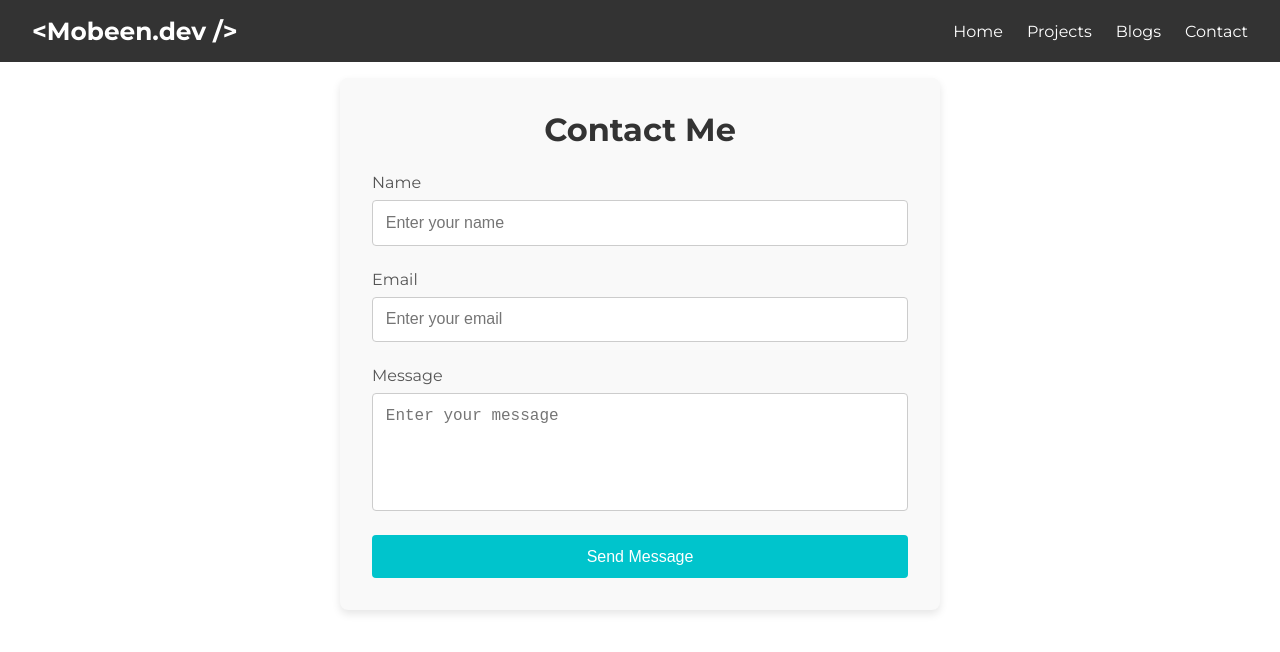
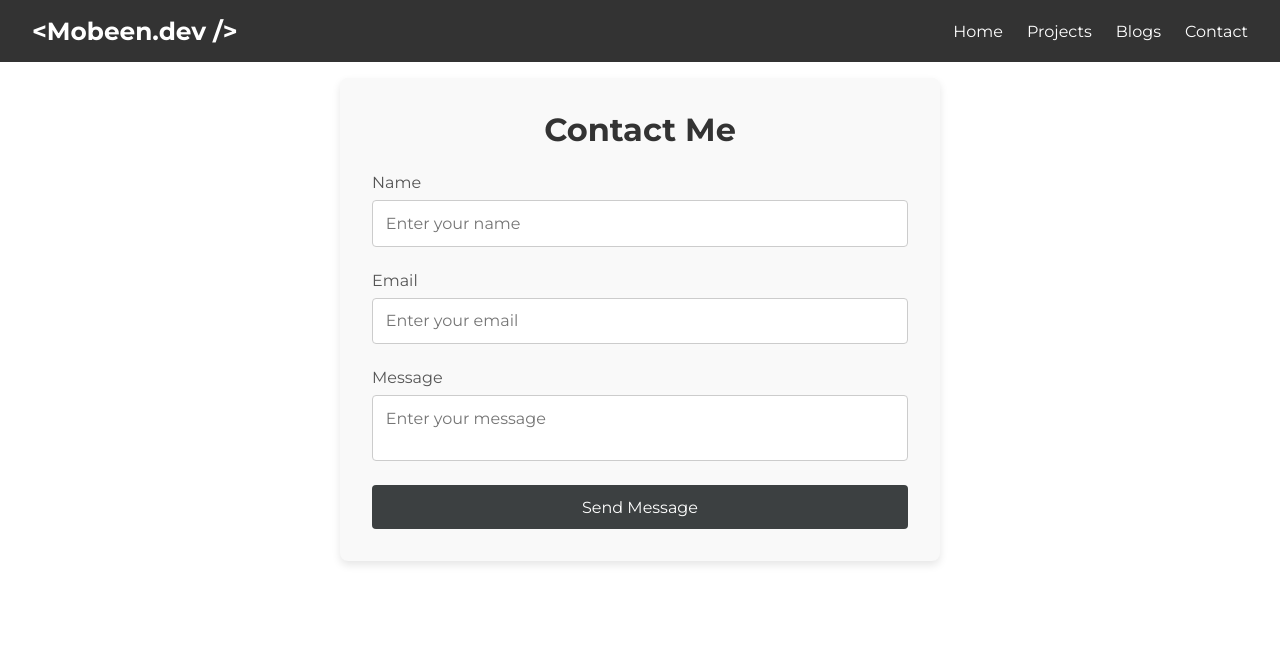
Before and after one commit to menoo-o/Menoo-s, a Next.js app: page /contact in a window 1280 px wide. Shown: the top 652 px of the page. Built offline with nearby package versions, Linux system fonts and the light colour scheme.

Commit message:
minor tweaks

```diff
--- a/app/blogs/page.tsx
+++ b/app/blogs/page.tsx
@@ -8,13 +8,13 @@ export default function BlogsPage() {
 
       <h2 className="blog-subtitle">Posting my work soon...</h2>
       <p className="blog-text">
-        Yep, that's right. I’m really working hard on it. No, really. It's coming. I promise.
+        Yep, thats right. I am really working hard on it. No, really. Its coming. I promise.
       </p>
       <p className="blog-text">
         <span className="bold-text">Hold your horses:</span> You know how it goes. Life is busy. I have other important things to do. Like... breathe.
       </p>
       <p className="blog-text">
-        But hey, thanks for waiting. I’ll totally get it together soon. Just not today, or tomorrow, but... soon enough.
+        But hey, thanks for waiting. I will totally get it together soon. Just not today, or tomorrow, but... soon enough.
       </p>
       <p className="blog-footer">
         <span role="img" aria-label="pencil">✏️</span> Stay tuned for something incredible, whenever I get around to it.
--- a/app/components/Tech/Tech.tsx
+++ b/app/components/Tech/Tech.tsx
@@ -13,7 +13,6 @@ export default function TechSkills() {
     { name: 'MongodB', imageUrl: '/mongo.png' },
     { name: 'Canva', imageUrl: '/canva.webp' },
     { name: 'Figma', imageUrl: '/figma.png' },
-    { name: 'Adobe Photoshop', imageUrl: '/adob.webp' },
   ];
 
   return (
--- a/app/components/Tech/TechSkills.module.css
+++ b/app/components/Tech/TechSkills.module.css
@@ -28,7 +28,7 @@
     position: relative;
     width: 150px;
     height: 150px;
-    background-color: #3f3831;
+    background-color: #585857;
     border-radius: 10px;
     overflow: hidden;
     box-shadow: 0 4px 12px rgba(0, 0, 0, 0.1);
--- a/app/contact/contact.module.css
+++ b/app/contact/contact.module.css
@@ -31,6 +31,7 @@
     font-size: 1rem;
     margin-bottom: 0.5rem;
     color: #555;
+
   }
 
   .formGroup input, .formGroup textarea {
@@ -38,12 +39,14 @@
     border: 1px solid #ccc;
     border-radius: 4px;
     font-size: 1rem;
+    font-family: inherit;
     outline: none;
   }
 
   .formGroup input:focus, .formGroup textarea:focus {
-    border-color: #00c4cc;
-    box-shadow: 0 0 5px rgba(0, 196, 204, 0.5);
+    border-color: #515555;
+    font-family: inherit;
+    box-shadow: 0 0 5px rgba(44, 56, 56, 0.5);
   }
 
   .formGroup textarea {
@@ -51,8 +54,9 @@
   }
 
   .submitButton {
+    font-family: inherit;
     padding: 0.8rem 1.2rem;
-    background-color: #00c4cc;
+    background-color: #3c4041;
     color: #fff;
     font-size: 1rem;
     border: none;
@@ -62,7 +66,7 @@
   }
 
   .submitButton:hover {
-    background-color: #009da6;
+    background-color: #020202;
   }
 
   /* Responsive Design */
--- a/app/contact/page.tsx
+++ b/app/contact/page.tsx
@@ -16,7 +16,7 @@ export default function Contact() {
         </div>
         <div className={styles.formGroup}>
           <label htmlFor="message">Message</label>
-          <textarea id="message" placeholder="Enter your message" rows="5" required></textarea>
+          <textarea id="message" placeholder="Enter your message" required></textarea>
         </div>
         <button type="submit" className={styles.submitButton}>
           Send Message
```
